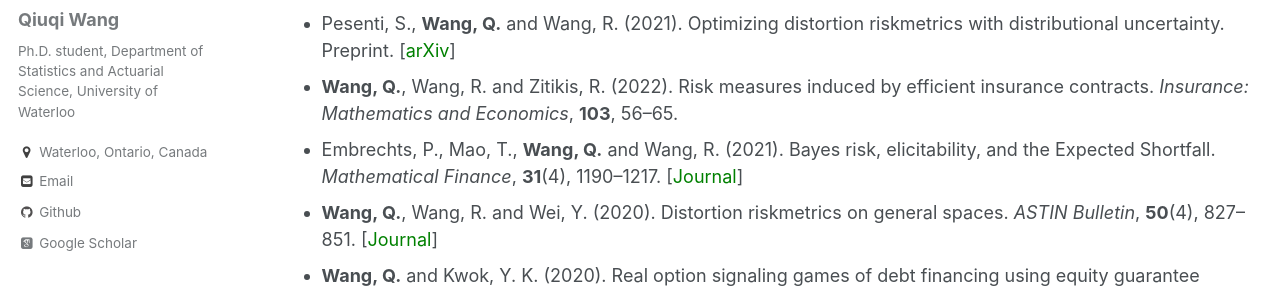
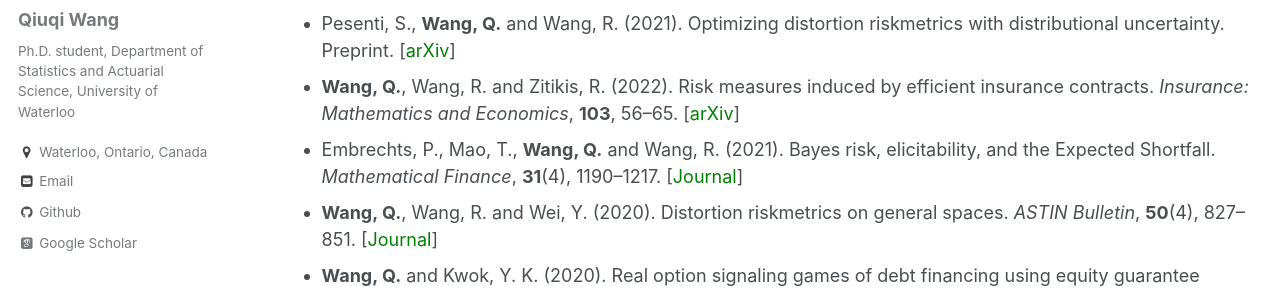
Before and after one commit to qwangan/qwangan.github.io, a Jekyll site: the page built from _pages/publications.md, in a window 1280 px wide. Shown: the part 253-545 px from the top of the page. Built offline with Jekyll 4.4.1, drawn with Linux system fonts in a browser that asks for light colours; some web fonts are replaced.

Commit message:
Update publications.md

```diff
--- a/_pages/publications.md
+++ b/_pages/publications.md
@@ -8,7 +8,7 @@ author_profile: true
 * **Wang, Q.**, Wang, R. and Ziegel, J. (2022). E-backtesting. Preprint. [[<span style="color:green">arXiv</span>]](https://arxiv.org/abs/2209.00991).
 * Han, X., **Wang, Q.**, Wang, R. and Xia, J. (2021). Cash-subadditive risk measures without quasi-convexity. Preprint. [[<span style="color:green">arXiv</span>]](https://arxiv.org/abs/2110.12198#)
 * Pesenti, S., **Wang, Q.** and Wang, R. (2021). Optimizing distortion riskmetrics with distributional uncertainty. Preprint. [[<span style="color:green">arXiv</span>]](http://arxiv.org/abs/2011.04889)
-* **Wang, Q.**, Wang, R. and Zitikis, R. (2022). Risk measures induced by efficient insurance contracts. *Insurance: Mathematics and Economics*, **103**, 56--65.
+* **Wang, Q.**, Wang, R. and Zitikis, R. (2022). Risk measures induced by efficient insurance contracts. *Insurance: Mathematics and Economics*, **103**, 56--65. [[<span style="color:green">arXiv</span>]](https://doi.org/10.1016/j.insmatheco.2022.01.003)
 * Embrechts, P., Mao, T., **Wang, Q.** and Wang, R. (2021). Bayes risk, elicitability, and the Expected Shortfall. *Mathematical Finance*, **31**(4), 1190--1217. [[<span style="color:green">Journal</span>]](https://onlinelibrary.wiley.com/doi/full/10.1111/mafi.12313)
 * **Wang, Q.**, Wang, R. and Wei, Y.  (2020). Distortion riskmetrics on general spaces. *ASTIN Bulletin*, **50**(4), 827--851. [[<span style="color:green">Journal</span>]](https://doi.org/10.1017/asb.2020.14)
 * **Wang, Q.** and Kwok, Y. K. (2020). Real option signaling games of debt financing using equity guarantee swaps. *International Journal of Theoretical and Applied Finance*, **23**(5), 2050036. [[<span style="color:green">Journal</span>]](https://doi.org/10.1142/S0219024920500363)
```
